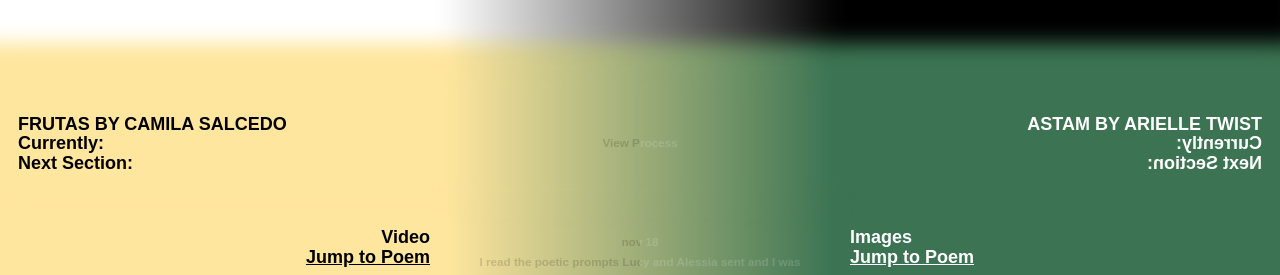
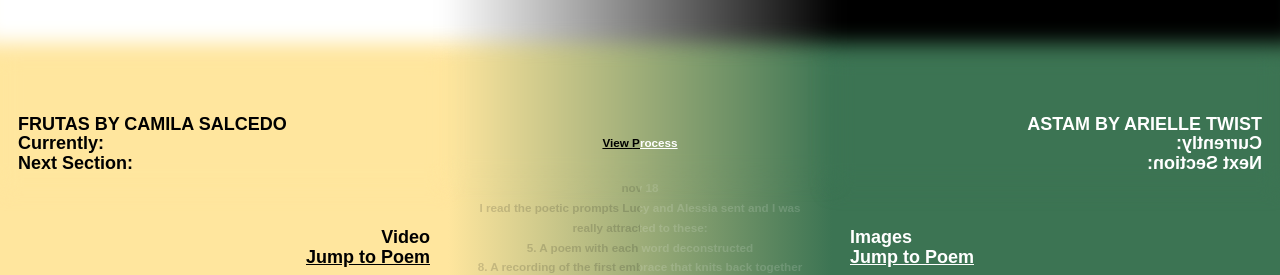
Before and after one commit to rahulshinde/pfid, a plain HTML site: page index.html in a window 1280 px wide. Shown: the part 376-651 px from the top of the page. Drawn offline with nearby package versions, Linux system fonts and the light colour scheme; a web font is replaced by a local one.

Commit message:
fixing position

```diff
--- a/css/main.css
+++ b/css/main.css
@@ -243,6 +243,24 @@ html {
   margin-bottom: 2rem;
   /*background-color: inherit;*/
   z-index: 5; }
+  #site .section_heading.process_section_heading {
+    top: 5rem;
+    padding-top: 0;
+    padding-bottom: 0;
+    margin-top: 0;
+    margin-bottom: 0; }
+    #site .section_heading.process_section_heading:before {
+      display: none; }
+    #site .section_heading.process_section_heading .black {
+      margin-top: 3.5rem; }
+    #site .section_heading.process_section_heading .white {
+      margin-top: 0 !important; }
+    #site .section_heading.process_section_heading .black,
+    #site .section_heading.process_section_heading .white {
+      text-decoration: underline; }
+    #site .section_heading.process_section_heading:hover .black,
+    #site .section_heading.process_section_heading:hover .white {
+      text-decoration: none; }
   #site .section_heading h1 {
     text-transform: uppercase; }
   #site .section_heading:before {
@@ -370,25 +388,23 @@ html {
   #site #process_toggle:hover .text_wrap {
     opacity: 1; }
 #site #process_toggle .text_wrap {
-  transition: opacity ease 0.4s;
-  opacity: 0.15; }
+  transition: opacity ease 0.4s; }
 #site #process_toggle .text_wrap:before {
   content: 'View '; }
 #site .process_section .section_heading {
-  padding-bottom: 3rem;
+  padding-bottom: 0rem;
   margin-bottom: 2.2em; }
   #site .process_section .section_heading:after {
     content: '';
-    top: 0;
+    top: -5rem;
     left: -1.5rem;
     right: -1.5rem;
     height: 7.5rem;
     z-index: -1;
     position: absolute;
     filter: blur(10px);
-    -webkit-filter: blur(10px); }
-  #site .process_section .section_heading .white {
-    margin-top: 3.5rem; }
+    -webkit-filter: blur(10px);
+    pointer-events: none; }
 #site .process_media_container img,
 #site .process_media_container video {
   display: inline-block;
```
Also changed, not shown: 1 other file.
